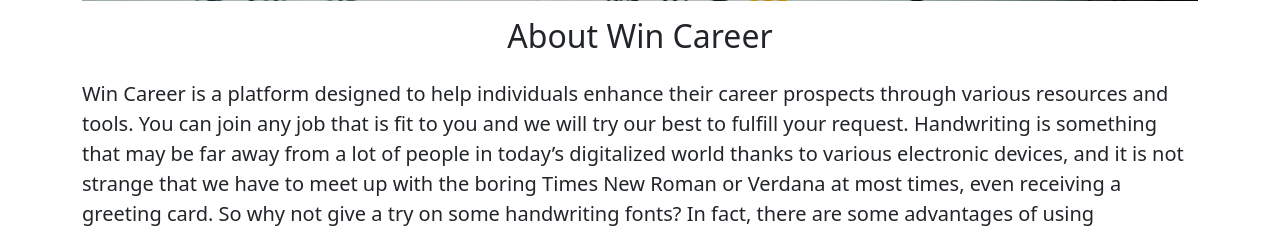
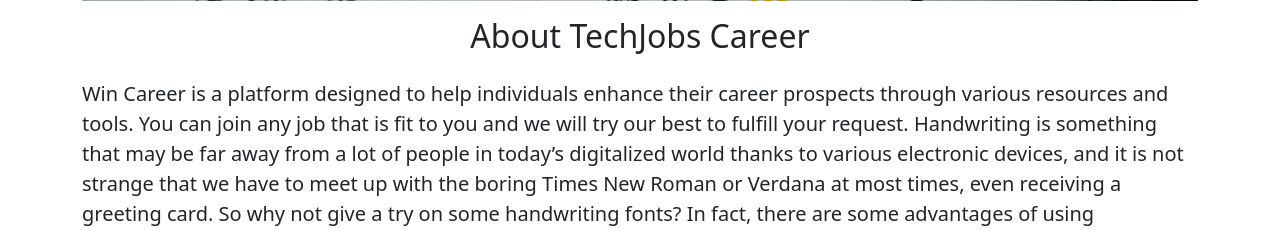
Before and after one commit to Music195/min-carreers-website, a Flask app: page / in a window 1280 px wide. Shown: the part 593-823 px from the top of the page. Run offline with Flask 3, Linux system fonts and the light colour scheme.

Commit message:
adding requirements.txt

```diff
--- /dev/null
+++ b/requirements.txt
@@ -0,0 +1,2 @@
+Flask
+gunicorn
--- a/templates/home.html
+++ b/templates/home.html
@@ -20,7 +20,7 @@
         <h1 class="text-center mt-5 mb-5">Welcome to {{company_name}} career</h1>
         <img class="img-fluid" id="win" src="static/win.jpg" >
 
-        <h2 class="text-center mt-3 mb-4" >About Win Career</h2>
+        <h2 class="text-center mt-3 mb-4" >About {{company_name}} Career</h2>
         <p class="lead"> Win Career is a platform designed to help individuals enhance their career prospects
             through various resources and tools.
             You can join any job that is fit to you and we will try our best to fulfill your request.
```
